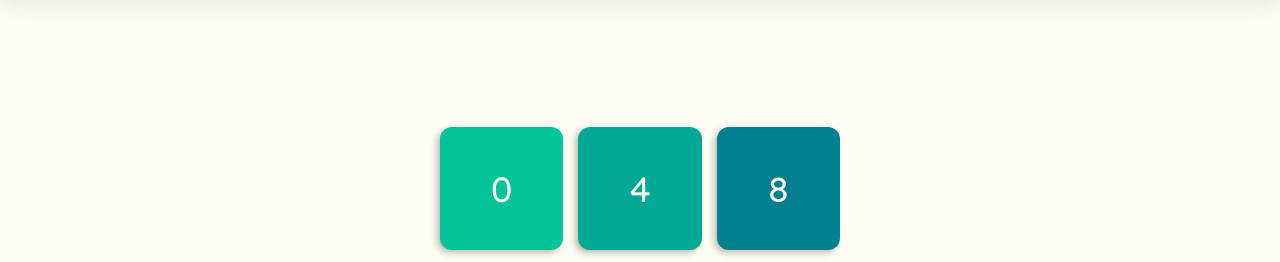
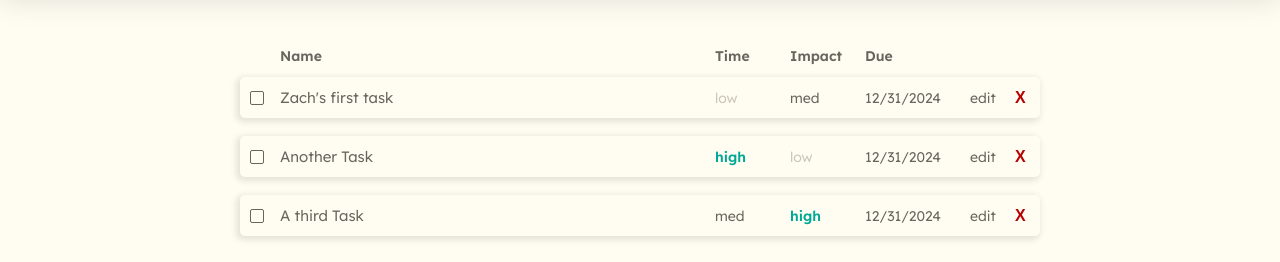
Before and after one commit to z-saylor/task-grid, a website built with webpack: page src/template.html in a window 1280 px wide. Shown: the part 103-365 px from the top of the page. Built offline with nearby package versions, Linux system fonts and the light colour scheme.

Commit message:
added task module with display method to list items on screen. Added task css to format task list on screen. implemented currentContent variable in index.js to track screen content

```diff
--- a/package.json
+++ b/package.json
@@ -18,5 +18,8 @@
     "webpack": "^5.97.1",
     "webpack-cli": "^6.0.1",
     "webpack-dev-server": "^5.2.0"
+  },
+  "dependencies": {
+    "date-fns": "^4.1.0"
   }
 }
--- a/src/grid-module/grid-module.css
+++ b/src/grid-module/grid-module.css
@@ -6,7 +6,7 @@
     display: grid;
     grid-template-columns: 1fr 1fr 1fr;
     grid-template-columns: 1fr 1fr 1fr;
-    gap: 15px;
+    gap: 20px;
     margin-top: 100px;
 }
 
@@ -15,6 +15,10 @@
     align-items: center;
     justify-content: center;
     border-radius: 12px;
+    cursor: pointer;
+}
+.grid-cell:hover {
+    transform: scale(1.1);
 }
 
 .grid-cell:not(.active){
@@ -45,6 +49,10 @@
     grid-template-rows: 1fr 1fr 1fr;
     grid-template-columns: 1fr 1fr 1fr;
     gap: 4px;
+    cursor: pointer;
+}
+.mini-grid:hover {
+    transform: scale(1.1);
 }
 
 .mini-grid-cell {
--- a/src/grid-module/grid-module.js
+++ b/src/grid-module/grid-module.js
@@ -5,10 +5,15 @@
 
 import "./grid-module.css";
 
-function buildGrid() {
-    const gridDiv = document.querySelector(".grid-module");
+export class GridModule {
+    constructor() {}
 
-    //add grid elements with initial blank values
+    static buildGrid() {
+        const contentDiv = document.querySelector(".content");
+        const gridDiv = document.createElement("div");
+        gridDiv.classList.add("grid-module");
+        contentDiv.appendChild(gridDiv);
+
         for (let i = 0; i < 3; i++) {
             for (let j = 0; j < 3; j++) {
                 const gridCellDiv = document.createElement("div");
@@ -29,7 +34,7 @@ function buildGrid() {
         }
     }
 
-function buildMiniGrid() {
+    static buildMiniGrid() {
         const miniGridDiv = document.querySelector(".mini-grid");
 
         for (let i = 0; i < 3; i++) {
@@ -42,5 +47,4 @@ function buildMiniGrid() {
             }
         }
     }
-
-export { buildGrid, buildMiniGrid }
+}
--- a/src/index.js
+++ b/src/index.js
@@ -1,6 +1,34 @@
 import "./styles.css";
-import {buildGrid, buildMiniGrid} from "./grid-module/grid-module.js";
+import {GridModule} from "./grid-module/grid-module.js";
+import {Task, TaskList} from "./task-module/task-module.js";
 
-//const sideBarGrid = new GridModule();
-buildGrid();
-buildMiniGrid();
+GridModule.buildMiniGrid();
+
+let gridActive = false;
+let currentContent = "tasks";
+
+const contentDiv = document.querySelector(".content");
+const miniGridDiv = document.querySelector(".mini-grid");
+
+miniGridDiv.addEventListener("click", (e) => {
+    contentDiv.innerHTML = "";
+    if (currentContent == "grid") {
+        allTasks.displayTasks();
+        currentContent = "tasks";
+    } else {
+        GridModule.buildGrid();
+        currentContent = "grid";
+    }
+});
+
+const testTask = new Task("Zach's first task", "low", "med");
+console.log(testTask);
+console.log(testTask.created);
+
+const allTasks = new TaskList();
+allTasks.addTask(testTask);
+allTasks.addTask(new Task("Another Task", "high", "low"));
+allTasks.addTask(new Task("A third Task", "med", "high"));
+console.log(allTasks.getTasks());
+
+allTasks.displayTasks();
--- a/src/styles.css
+++ b/src/styles.css
@@ -15,9 +15,16 @@
     font-weight: 250;
 }
 
+@font-face {
+    font-family: 'Lexend-Heavy';
+    src: url('./fonts/Lexend-VariableFont_wght.ttf');
+    font-weight: 600;
+}
+
 body {
     --color-white: #FFFCF2;
     --color-light-gray: #CCC5B9;
+    --color-medium-gray: #69655e;
     --color-dark-gray: #403D39;
     --color-black: #252422;
     --color-theme-one: #05668D;
@@ -60,10 +67,23 @@ body {
     justify-content: space-between;
     height: 100px;
     max-width: 800px;
-    min-width: 420px;
+    min-width: 600px;
     align-items: center;
     padding-left: 50px;
     padding-right: 50px;
+}
+
+.add-task {
+    cursor: pointer;
+    background-color: var(--color-theme-three);
+    color: var(--color-white);
+    padding: 4px 8px;
+    border-radius: 4px;
+
+}
+.add-task:hover {
+    background-color: var(--color-theme-two);
+    transform: scale(1.1);
 }
 
 .logo h1 {
@@ -74,15 +94,19 @@ body {
     display: flex;
     justify-content: center;
     background-color: var(--color-white);
+    margin: 0px;
+    padding: 0px;
+    width: 100vw;
 }
 
 .content {
+    flex: auto;
     display: flex;
-    flex-direction: column;
-    justify-content: top;
-    align-items: center;
+    flex-direction: row;
+    justify-content: center;
+    align-items: top;
     max-width: 800px;
-    min-width: 420px;
+    min-width: 600px;
     padding-left: 50px;
     padding-right: 50px;
     margin-top: 30px;
--- /dev/null
+++ b/src/task-module/task-module.css
@@ -0,0 +1,80 @@
+.task-content {
+    flex: auto;
+    display: flex;
+    flex-direction: column;
+    gap: 18px;
+    font-size: 14px;
+}
+
+.task-header {
+    display: grid;
+    grid-template-columns: 20px 1fr 60px 60px 90px 30px 20px;
+    gap: 15px;
+    padding: 0px 5px;
+    font-family: 'Lexend-Heavy';
+    color: var(--color-medium-gray);
+    margin-bottom: -6px;
+    margin-top: 20px;
+}
+
+.task {
+    display: grid;
+    grid-template-columns: 20px 1fr 60px 60px 90px 30px 20px;
+    gap: 15px;
+    box-shadow: -2px 2px 6px 2px rgba(0, 0, 0, 0.101);
+    padding: 11px 5px;
+    border-radius: 5px;
+    align-items: center;
+    color: var(--color-medium-gray);
+}
+
+.task-checkbox {
+    height: 12px;
+    width: 12px;
+    border-style: solid;
+    margin-left: 5px;
+    border-color: var(--color-medium-gray);
+    border-width: 1.75px;
+    cursor: pointer;
+    border-radius: 2px;
+}
+.task-checkbox:hover {
+    transform: scale(1.1);
+}
+
+.task-name {
+    font-size: 15px;
+}
+
+.low {
+    color: var(--color-light-gray);
+    font-size: 14px;
+}
+.med {
+    color: var(--color-medium-gray);
+    font-size: 14px;
+}
+.high {
+    color: var(--color-theme-three);
+    font-family: 'Lexend-Heavy';
+    font-size: 14px;
+}
+
+.task-edit {
+    cursor: pointer;
+}
+.task-edit:hover {
+    transform: scale(1.1);
+    color: var(--color-dark-gray);
+}
+
+.task-delete {
+    cursor: pointer;
+    font-size: 16px;
+    font-family: sans-serif;
+    font-weight: bold;
+    color: rgb(181, 3, 3);
+}
+.task-delete:hover {
+    transform: scale(1.2);
+}
--- /dev/null
+++ b/src/task-module/task-module.js
@@ -0,0 +1,126 @@
+import "./task-module.css";
+import {format} from "date-fns";
+
+class Task {
+    constructor(name, time, impact, dueDate = null) {
+        this.name = name;
+        this.time = time;
+        this.impact = impact;
+        this.due = dueDate;
+        this.tID = Date.now();
+        this.createdDate = new Date();
+        this.active = true;
+        this.complete = false;
+    }
+
+    get due() {
+        if (this.dueDate) {
+            return format(this.dueDate, "MM/dd/yyyy");
+        } else {
+            return "N/A";
+        }
+    }
+    set due(dueDate) {
+        if (dueDate) {
+            this.dueDate = new Date(dueDate);
+        } else {
+            this.dueDate = null;
+        }
+    }
+    get created() {
+        return format(this.createdDate, "MM/dd/yyyy");
+    }
+
+}
+
+class TaskList {
+    constructor(existingList) {
+        this.list = existingList ? existingList : [];
+
+        //set all tasks as active?
+    }
+
+    addTask(task) {
+        this.list.push(task);
+    }
+    getTasks() {
+        return this.list;
+    }
+
+    displayTasks() {
+        const contentDiv = document.querySelector(".content");
+        const taskContentDiv = document.createElement("div");
+        taskContentDiv.classList.add("task-content");
+
+        const taskHeaderDiv = document.createElement("div");
+        taskHeaderDiv.classList.add("task-header");
+
+        taskHeaderDiv.appendChild(document.createElement("div"));
+        const nameHeaderDiv = document.createElement("div");
+        nameHeaderDiv.textContent = "Name";
+        taskHeaderDiv.appendChild(nameHeaderDiv);
+        const timeHeaderDiv = document.createElement("div");
+        timeHeaderDiv.textContent = "Time";
+        taskHeaderDiv.appendChild(timeHeaderDiv);
+        const impactHeaderDiv = document.createElement("div");
+        impactHeaderDiv.textContent = "Impact";
+        taskHeaderDiv.appendChild(impactHeaderDiv);
+        const dueHeaderDiv = document.createElement("div");
+        dueHeaderDiv.textContent = "Due";
+        taskHeaderDiv.appendChild(dueHeaderDiv);
+
+        taskContentDiv.appendChild(taskHeaderDiv);
+
+        //create list with all tasks flagged active
+
+        for (let i in this.list) {
+            const taskDiv = document.createElement("div");
+            taskDiv.dataset.tid = this.list[i].tID;
+            taskDiv.classList.add("task");
+
+            const checkboxDiv = document.createElement("div");
+            checkboxDiv.classList.add("task-checkbox");
+            checkboxDiv.dataset.tid = this.list[i].tID;
+            taskDiv.appendChild(checkboxDiv);
+
+            const taskNameDiv = document.createElement("div");
+            taskNameDiv.classList.add("task-name");
+            taskNameDiv.textContent = this.list[i].name;
+            taskDiv.appendChild(taskNameDiv);
+
+            const taskTimeDiv = document.createElement("div");
+            taskTimeDiv.classList.add("task-time");
+            taskTimeDiv.classList.add(this.list[i].time);
+            taskTimeDiv.textContent = this.list[i].time;
+            taskDiv.appendChild(taskTimeDiv);
+
+            const taskImpactDiv = document.createElement("div");
+            taskImpactDiv.classList.add("task-impact");
+            taskImpactDiv.classList.add(this.list[i].impact);
+            taskImpactDiv.textContent = this.list[i].impact;
+            taskDiv.appendChild(taskImpactDiv);
+
+            const taskDueDiv = document.createElement("div");
+            taskDueDiv.classList.add("task-due");
+            taskDueDiv.textContent = this.list[i].created;
+            taskDiv.appendChild(taskDueDiv);
+
+            const taskEditDiv = document.createElement("div");
+            taskEditDiv.classList.add("task-edit");
+            taskEditDiv.dataset.tid = this.list[i].tID;
+            taskEditDiv.innerText = "edit";
+            taskDiv.appendChild(taskEditDiv);
+
+            const taskDeleteDiv = document.createElement("div");
+            taskDeleteDiv.classList.add("task-delete");
+            taskDeleteDiv.dataset.tid = this.list[i].tID;
+            taskDeleteDiv.innerText = "X";
+            taskDiv.appendChild(taskDeleteDiv);
+
+            taskContentDiv.appendChild(taskDiv);
+        }
+        contentDiv.appendChild(taskContentDiv);
+    }
+}
+
+export {Task, TaskList}
--- a/src/template.html
+++ b/src/template.html
@@ -3,7 +3,7 @@
 <head>
     <meta charset="UTF-8">
     <meta name="viewport" content="width=device-width, initial-scale=1.0">
-    <title>Zac's New Project</title>
+    <title>9BOX tasks</title>
 </head>
 <body>
     <div class="main-container">
@@ -14,16 +14,14 @@
                 </div>
                 <div class="logo">
                     <h1><span style="color: var(--color-theme-one);">9</span><span style="color: var(--color-theme-two);">B</span><span style="color: var(--color-theme-three);">O</span><span style="color: var(--color-theme-four);">X</span>
-                        <span style="color: var(--color-dark-gray); font-family: 'Lexend-Light';"> Tasks</span>
+                        <span style="color: var(--color-medium-gray); font-family: 'Lexend-Light';"> tasks</span>
                         </h1>
                 </div>
                 <div class="mini-grid"></div>
             </div>
         </div>
         <div class="content-container">
-            <div class="content">
-                <div class="grid-module"></div>
-            </div>
+            <div class="content"></div>
         </div>
 
     </div>
```
Also changed, not shown: 1 other file. Lines whose indentation alone changed are shown as unchanged.
